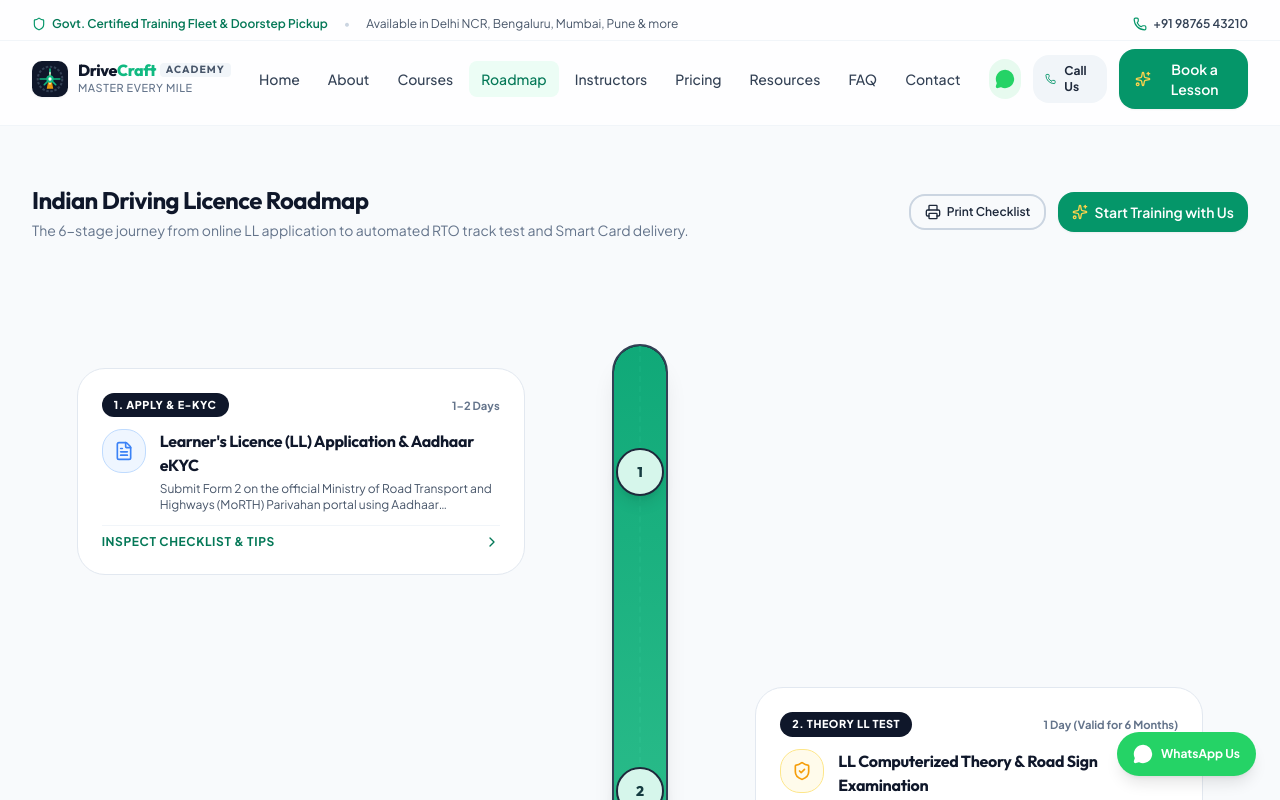
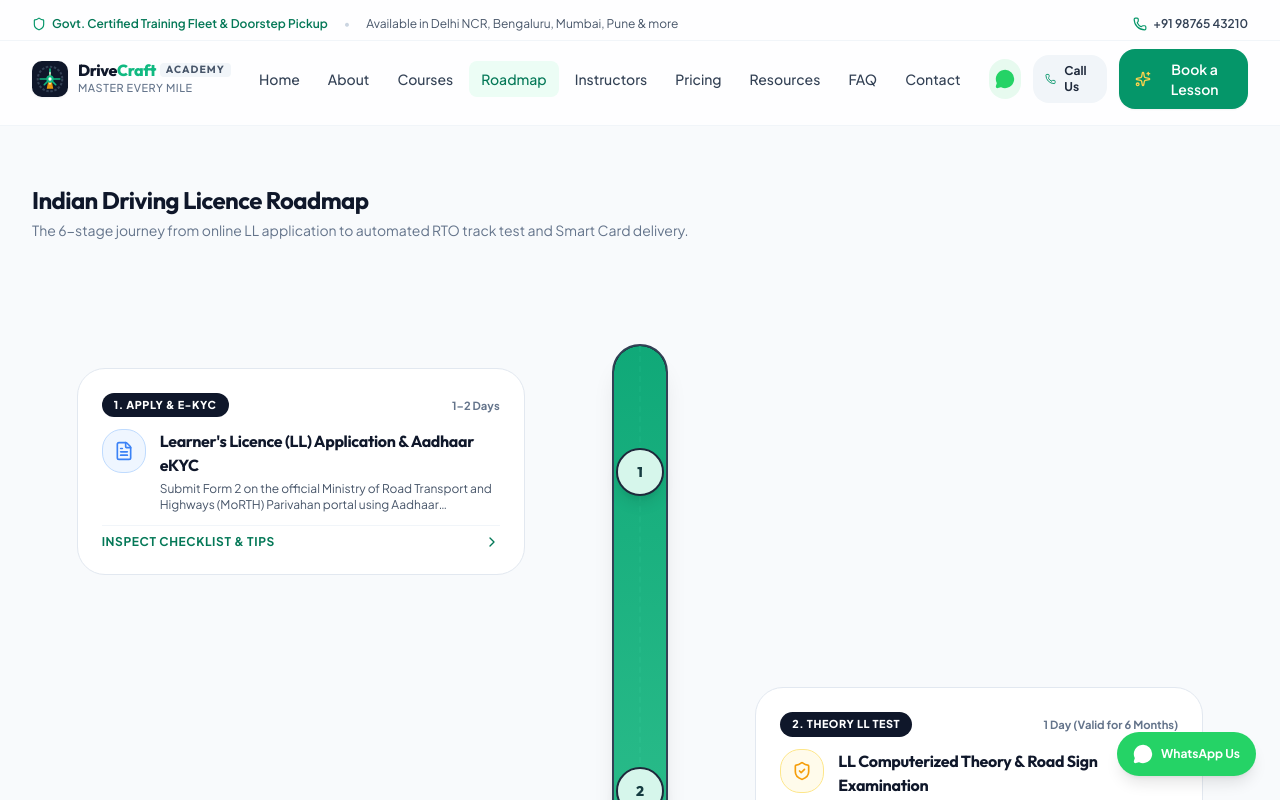
Before and after one commit to Ginuuuuu/Driving-School-Simple, a React (Vite) app: page /roadmap in a window 1280 px wide. Shown: the top 800 px of the page. Built offline with nearby package versions, Linux system fonts and the light colour scheme.

Commit message:
feat: implement course detail page and core navigation pages for driving school platform

```diff
--- a/src/pages/About.tsx
+++ b/src/pages/About.tsx
@@ -3,7 +3,6 @@ import { Link, useOutletContext } from 'react-router-dom';
 import { motion } from 'framer-motion';
 import { ShieldCheck, Award, Heart, CheckCircle2, Sliders, Compass, Sparkles, Users } from 'lucide-react';
 import { useContent } from '../context/ContentContext';
-import { Breadcrumbs } from '../components/common/Breadcrumbs';
 import { Button } from '../components/common/Button';
 import { SEO } from '../components/common/SEO';
 
@@ -19,9 +18,6 @@ export const About: React.FC = () => {
         description="Learn about DriveCraft Motor Academy's mission to transform Indian drivers through dual-control safety cars, patient certified instructors, and structured muscle memory training."
         canonicalPath="/about"
       />
-
-      {/* Breadcrumbs */}
-      <Breadcrumbs items={[{ label: 'About Us' }]} />
 
       {/* Hero Story Section */}
       <motion.section
--- a/src/pages/Book.tsx
+++ b/src/pages/Book.tsx
@@ -2,7 +2,6 @@ import React from 'react';
 import { useSearchParams } from 'react-router-dom';
 import { motion } from 'framer-motion';
 import { Sparkles, ShieldCheck, Clock, CheckCircle2, Car } from 'lucide-react';
-import { Breadcrumbs } from '../components/common/Breadcrumbs';
 import { EnquiryForm } from '../components/forms/EnquiryForm';
 import { SEO } from '../components/common/SEO';
 
@@ -20,7 +19,6 @@ export const Book: React.FC = () => {
       />
 
       <div className="space-y-1">
-        <Breadcrumbs items={[{ label: 'Book a Lesson' }]} />
         <h1 className="text-lg sm:text-2xl font-bold font-display text-slate-900 tracking-tight">
           Book a Driving Lesson
         </h1>
--- a/src/pages/Contact.tsx
+++ b/src/pages/Contact.tsx
@@ -2,7 +2,6 @@ import React from 'react';
 import { motion } from 'framer-motion';
 import { Phone, MessageCircle, Mail, MapPin, Clock, ShieldCheck, Sparkles, Navigation } from 'lucide-react';
 import { useContent } from '../context/ContentContext';
-import { Breadcrumbs } from '../components/common/Breadcrumbs';
 import { EnquiryForm } from '../components/forms/EnquiryForm';
 import { Button } from '../components/common/Button';
 import { Badge } from '../components/common/Badge';
@@ -24,7 +23,6 @@ export const Contact: React.FC = () => {
       />
 
       <div className="space-y-1">
-        <Breadcrumbs items={[{ label: 'Contact Us' }]} />
         <h1 className="text-lg sm:text-2xl font-bold font-display text-slate-900 tracking-tight">
           Contact Us & Branch Locations
         </h1>
--- a/src/pages/CourseDetail.tsx
+++ b/src/pages/CourseDetail.tsx
@@ -16,7 +16,6 @@ import {
   MessageCircle,
 } from 'lucide-react';
 import { useContent } from '../context/ContentContext';
-import { Breadcrumbs } from '../components/common/Breadcrumbs';
 import { Badge } from '../components/common/Badge';
 import { Button } from '../components/common/Button';
 import { SEO } from '../components/common/SEO';
@@ -48,13 +47,6 @@ export const CourseDetail: React.FC = () => {
         title={course.title}
         description={course.summary}
         canonicalPath={`/courses/${course.slug}`}
-      />
-
-      <Breadcrumbs
-        items={[
-          { label: 'Courses', to: '/courses' },
-          { label: course.shortTitle },
-        ]}
       />
 
       {/* Course Hero Banner */}
--- a/src/pages/Roadmap.tsx
+++ b/src/pages/Roadmap.tsx
@@ -9,7 +9,6 @@ import {
   ShieldCheck,
   Award,
   Sparkles,
-  Printer,
   HelpCircle,
 } from 'lucide-react';
 import { useContent } from '../context/ContentContext';
@@ -22,10 +21,6 @@ export const Roadmap: React.FC = () => {
   const { roadmap, siteConfig } = siteData;
   const { onOpenBooking } = useOutletContext<{ onOpenBooking: (courseSlug?: string) => void }>();
 
-  const handlePrint = () => {
-    window.print();
-  };
-
   return (
     <div className="max-w-7xl mx-auto px-4 sm:px-6 lg:px-8 py-4 sm:py-10 space-y-6 sm:space-y-12 lg:space-y-16">
       <SEO
@@ -35,7 +30,6 @@ export const Roadmap: React.FC = () => {
       />
 
       {/* Page Header */}
-      <div className="flex flex-col md:flex-row md:items-center justify-between gap-4">
       <div className="space-y-1">
         <h1 className="text-lg sm:text-2xl font-bold font-display text-slate-900 tracking-tight">
           Indian Driving Licence Roadmap
@@ -43,29 +37,6 @@ export const Roadmap: React.FC = () => {
         <p className="text-xs sm:text-sm text-slate-500">
           The 6-stage journey from online LL application to automated RTO track test and Smart Card delivery.
         </p>
-        </div>
-
-        <div className="flex items-center gap-2.5 sm:gap-3 shrink-0">
-          <Button
-            variant="outline"
-            size="sm"
-            onClick={handlePrint}
-            className="hidden sm:inline-flex text-xs hover-lift"
-            icon={<Printer className="w-4 h-4" />}
-          >
-            Print Checklist
-          </Button>
-
-          <Button
-            variant="primary"
-            size="sm"
-            onClick={() => onOpenBooking()}
-            className="text-xs sm:text-sm py-2 sm:py-2.5 hover-lift"
-            icon={<Sparkles className="w-4 h-4 text-amber-300" />}
-          >
-            Start Training with Us
-          </Button>
-        </div>
       </div>
 
       {/* Interactive Roadmap Simulator (Desktop & Mobile) */}
```
Lines whose indentation alone changed are shown as unchanged.
